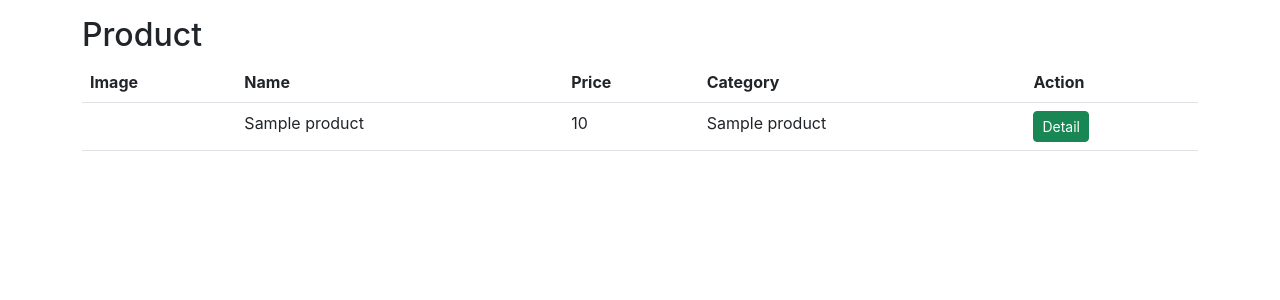
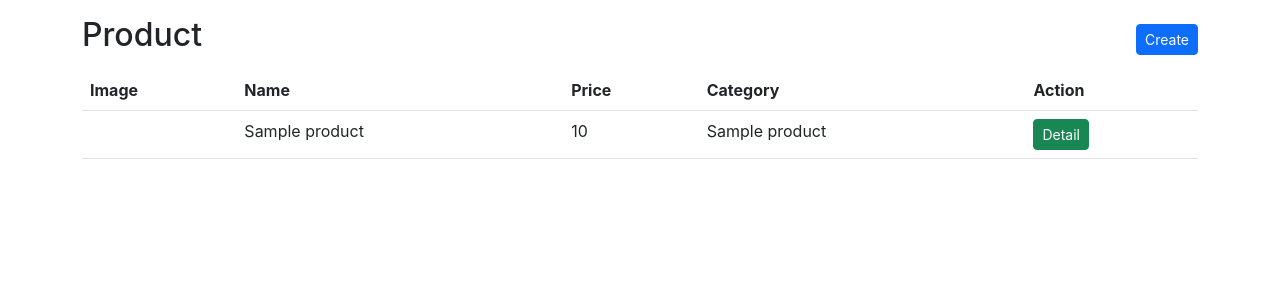
Before and after one commit to ferdyhape/Belajar_Codeigniter_4, a CodeIgniter 4 app: template app/Views/product/index.php in a window 1280 px wide. Shown: the part 56-356 px from the top of the page. Run offline with PHP 8.4 and a stand-in for CodeIgniter, Linux system fonts and the light colour scheme; the template is opened without the code that fills it: most values are stand-ins (such as "Sample title", 1, 10 or a date in 2020); some libraries are stand-ins or nearby versions.

Commit message:
menambahkan flash message pada index product

```diff
--- a/app/Views/product/index.php
+++ b/app/Views/product/index.php
@@ -4,7 +4,17 @@ Product
 <?= $this->endSection() ?>
 
 <?= $this->section('content') ?>
-<h2>Product</h2>
+<div class="d-flex justify-content-between">
+    <h2>Product</h2>
+    <a href="/product/create" class="btn btn-primary my-auto btn-sm">Create</a>
+</div>
+
+<?php if (session()->getFlashdata('success')) : ?>
+    <div class="alert alert-success my-2">
+        <?= session()->getFlashdata('success'); ?>
+    </div>
+<?php endif; ?>
+
 <div class="table-responsive my-2">
     <table class="table">
         <thead>
```
